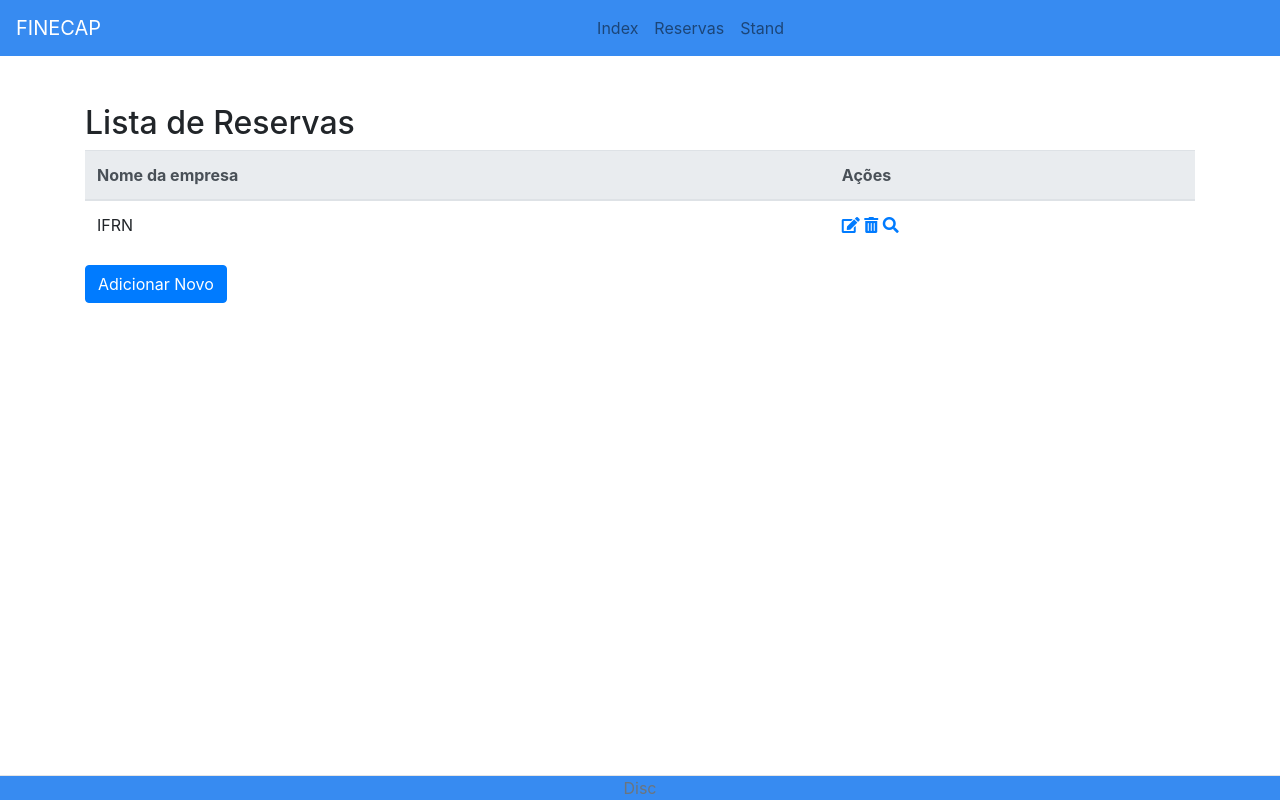
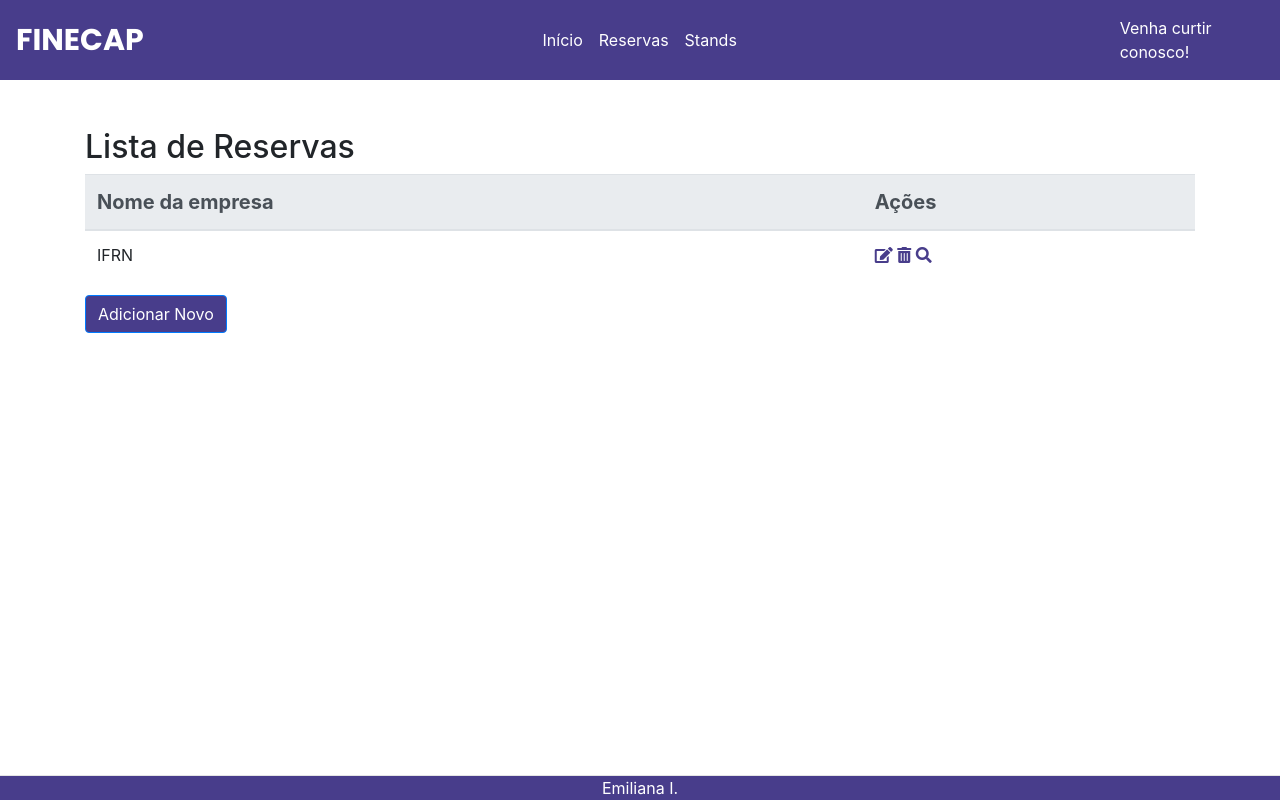
Before and after one commit to emiasm/FINECAP, a Django app: page /listar/ in a window 1280 px wide. Run offline with Django 4.2, Linux system fonts and the light colour scheme; data comes from the database, SQL or seed files in the repository; both versions use the stored data as it was after the commit; some libraries are stand-ins or nearby versions.

Commit message:
terceiro commit

```diff
--- a/core/models.py
+++ b/core/models.py
@@ -5,9 +5,16 @@ class Stand(models.Model):
     localizacao= models.CharField(max_length=200)
     valor = models.FloatField()
 
+    def __str__(self):
+        return self.localizacao
+
 class Reserva(models.Model):
     cnpj = models.CharField(max_length=200)
     nome_empresa = models.CharField(max_length=200)
     categoria_empresa = models.CharField(max_length=200)
     quitado = models.BooleanField()
     standes = models.ForeignKey(Stand,on_delete=models.CASCADE)
+
+
+    def __str__(self):
+        return self.localizacao
--- a/main/urls.py
+++ b/main/urls.py
@@ -3,6 +3,8 @@ from django.urls import path
 from core.views import index,detalhes,detalhes2
 from reserva.views import reserva_editar,reserva_listar,reserva_remover,reserva_criar
 from stand.views import stand_criar,stand_editar,stand_listar,stand_remover
+from django.conf.urls.static import static
+from django.conf import settings
 urlpatterns = [
     path('admin/', admin.site.urls),
     path('',index,name='index'),
@@ -17,4 +19,4 @@ urlpatterns = [
     path('stand/remover/<int:id>/',stand_remover,name='stand_remover'),
     path('stand/editar/<int:id>/',stand_editar,name='stand_editar'),
     path('listar2/',stand_listar,name='stand_listar'),
-]
+]+ static(settings.MEDIA_URL, document_root=settings.MEDIA_ROOT)
--- a/reserva/templates/reserva/form.html
+++ b/reserva/templates/reserva/form.html
@@ -37,7 +37,7 @@
 
 
 
-        <button type="submit" class="btn btn-primary">Enviar</button>
+        <button style=' background-color:#483D8B'type="submit" class="btn btn-primary">Enviar</button>
       </form>
 </div>
 {% endblock %}
--- a/reserva/templates/reserva/reservas.html
+++ b/reserva/templates/reserva/reservas.html
@@ -9,9 +9,9 @@
     <table class="table">
         <thead class="thead-light">
             <tr>
-                <th scope="col">Nome da empresa</th>
+                <th style='font-size:20px'scope="col">Nome da empresa</th>
 
-                <th scope="col">Ações</th>
+                <th style='font-size:20px'scope="col">Ações</th>
             </tr>
         </thead>
         <tbody>
@@ -22,9 +22,9 @@
 
                 <td>{{reserva.nome_empresa}}</td>
                 <td>
-                    <a href="{% url 'reserva_editar' id=reserva.id %}"><i class="fas fa-edit"></i></a>
-                    <a href="{% url 'reserva_remover' id=reserva.id %}"><i class="fas fa-trash-alt"></i></a>
-                    <a href="{% url 'detalhes' id=reserva.id %}"><i class="fas fa-search"></i></a>
+                    <a style='color:#483D8B'href="{% url 'reserva_editar' id=reserva.id %}"><i class="fas fa-edit"></i></a>
+                    <a style='color:#483D8B'href="{% url 'reserva_remover' id=reserva.id %}"><i class="fas fa-trash-alt"></i></a>
+                    <a style='color:#483D8B'href="{% url 'detalhes' id=reserva.id %}"><i class="fas fa-search"></i></a>
                 </td>
             </tr>
             {% endfor %}
@@ -32,7 +32,7 @@
     </table>
 
     <div class="mb-3">
-        <a href="{% url 'reserva_criar' %}" class="btn btn-primary">Adicionar Novo</a>
+        <a style='background-color:#483D8B'href="{% url 'reserva_criar' %}" class="btn btn-primary">Adicionar Novo</a>
     </div>
 </div>
 {% endblock %}
--- a/stand/templates/stand/form.html
+++ b/stand/templates/stand/form.html
@@ -26,7 +26,7 @@
 
 
 
-        <button type="submit" class="btn btn-primary">Enviar</button>
+        <button style=' background-color:#483D8B' type="submit" class="btn btn-primary">Enviar</button>
       </form>
 </div>
 {% endblock %}
--- a/templates/base.html
+++ b/templates/base.html
@@ -7,12 +7,25 @@
     <link rel="stylesheet" href="https://cdnjs.cloudflare.com/ajax/libs/font-awesome/5.15.3/css/all.min.css">
     <link rel="stylesheet" href="https://stackpath.bootstrapcdn.com/bootstrap/4.5.0/css/bootstrap.min.css">
     <style>
+
+         @import url('https://fonts.googleapis.com/css2?family=Poppins:wght@700&display=swap');
+
+
+
+
+
+        #prin{
+             font-family: 'Poppins', sans-serif;
+             font-size: 30px;
+        }
+
+
         .footer {
             position: fixed;
             left: 0;
             bottom: 0;
             width: 100%;
-            background-color: #378bf1;
+            background-color: #483D8B;
             color: #6c757d;
             text-align: center;
             border-top: 1px solid #e5e5e5;
@@ -25,23 +38,28 @@
     </style>
 </head>
 <body>
-    <nav style='background-color: #378bf1;'class="navbar navbar-expand-lg navbar-light">
-        <a style='color:white'class="navbar-brand" href="#">FINECAP</a>
-        <button class="navbar-toggler" type="button" data-toggle="collapse" data-target="#navbarNav" aria-controls="navbarNav" aria-expanded="false" aria-label="Toggle navigation">
+
+
+    <nav style='background-color: #483D8B'class="navbar navbar-expand-lg navbar-light ">
+        <a style='color:white', class="navbar-brand" id="prin" >FINECAP</a>
+        <button class="navbar-toggler" type="button" data-toggle="collapse" data-target="#textoNavbar" aria-controls="textoNavbar" aria-expanded="false" aria-label="Alterna navegação">
           <span class="navbar-toggler-icon"></span>
         </button>
-        <div class="collapse navbar-collapse" id="navbarNav">
-            <ul class="navbar-nav">
-                <li class="nav-item">
-                    <a class="nav-link" href="{% url 'index' %}">Index</a>
+        <div class="collapse navbar-collapse" id="textoNavbar">
+          <ul class="navbar-nav mr-auto">
+            <li class="nav-item active">
+              <a style='color:white'class="nav-link" href="{% url 'index' %}"> Início <span class="sr-only">(Página atual)</span></a>
             </li>
             <li class="nav-item">
-                    <a class="nav-link" href="{% url 'reserva_listar' %}">Reservas</a>
+              <a style='color:white'class="nav-link" href="{% url 'reserva_listar' %}">Reservas</a>
             </li>
             <li class="nav-item">
-                    <a class="nav-link" href="{% url 'stand_listar' %}">Stand</a>
+              <a style='color:white'class="nav-link" href="{% url 'stand_listar' %}">Stands</a>
             </li>
           </ul>
+          <span style='color:white' class="navbar-text">
+            Venha curtir conosco!
+          </span>
         </div>
       </nav>
 
@@ -51,4 +69,5 @@
 
     <footer class="footer">
         <div class="container">
-            <span class="text-muted">Disc
+            <span style='color:white' class="">Emiliana I.
+    </footer>
```
Also changed, not shown: main/settings.py (+8 -0 lines), stand/templates/stand/stands.html (+8 -7 lines), core/templates/core/index.html (line endings or trailing spaces), db.sqlite3. Lines whose indentation alone changed are shown as unchanged.
